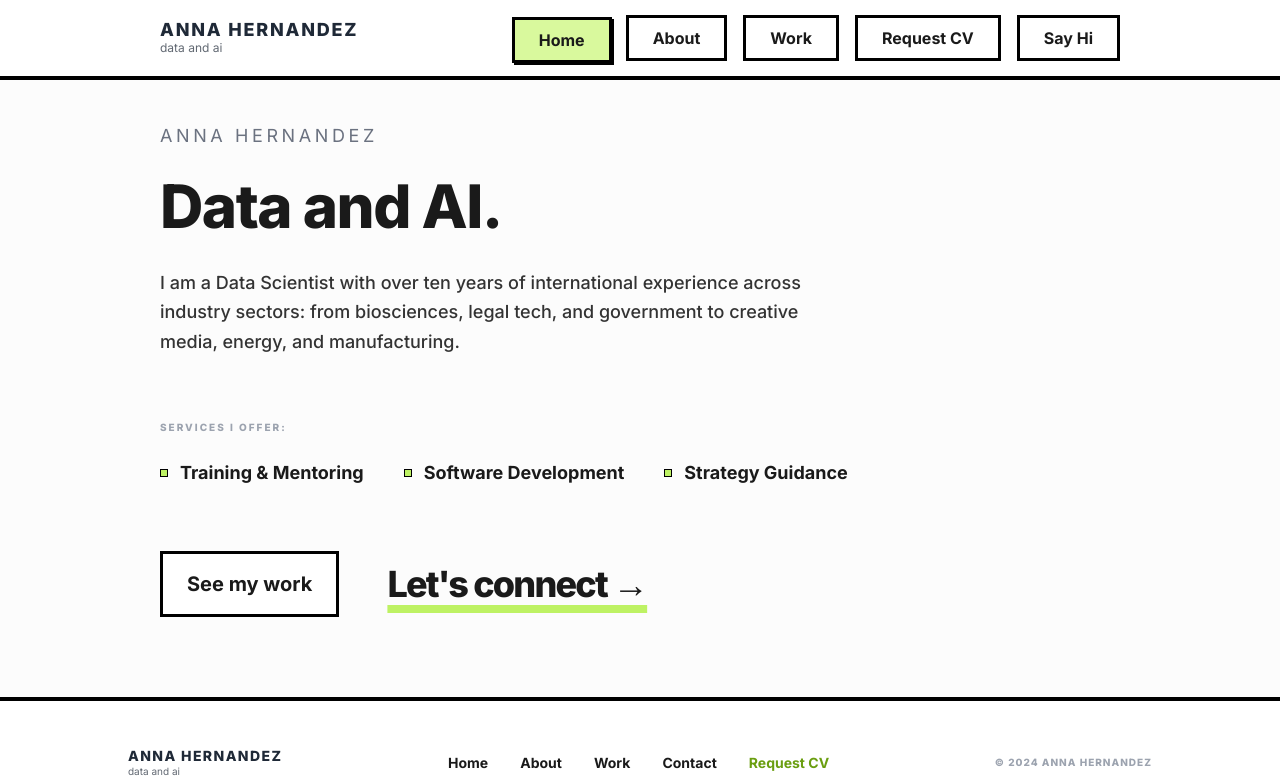
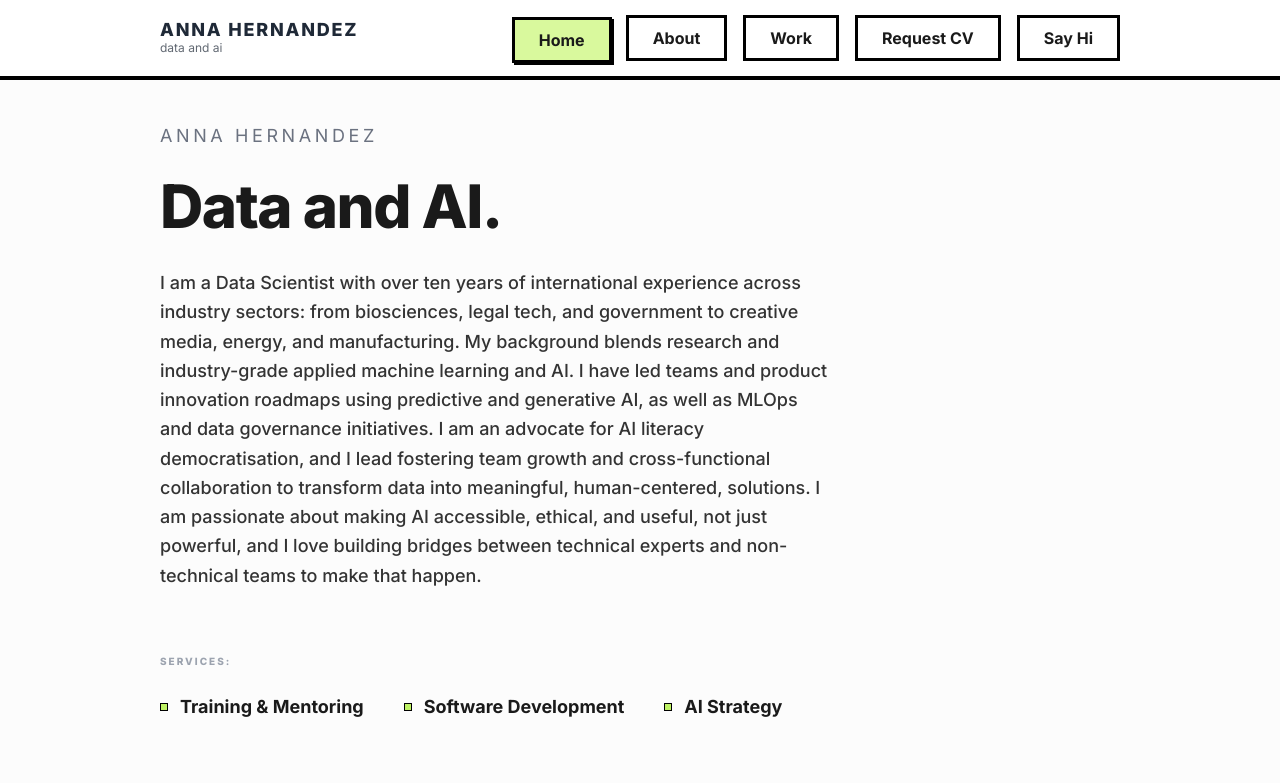
Before and after one commit to anna-hernandez/ai-professional-portfolio, a React (Vite) app: page / in a window 1280 px wide. Shown: the top 783 px of the page. Built offline with nearby package versions, Linux system fonts and the light colour scheme.

Commit message:
updated hero and contact blurbs

```diff
--- a/components/Contact.tsx
+++ b/components/Contact.tsx
@@ -24,8 +24,9 @@ const Contact: React.FC = () => {
               Let's talk.
             </h2>
             <div className="max-w-lg w-full">
-              <p className="text-lg md:text-xl font-bold mb-10 text-black leading-relaxed">
-                I'm always open to discussing new industrial projects, sustainability challenges, or speaking opportunities about human-centric data science.
+              <p className="text-lg md:text-xl mb-10 text-black leading-relaxed">
+                I'm always open to discussing new projects, and challenges, or speaking opportunities about human-centric data science.
+                Are you looking for personalised mentoring or training for your team on AI adoption or MLOps best practices?
               </p>
 
               {/* Centered LinkedIn icon relative to the paragraph block above */}
--- a/components/Hero.tsx
+++ b/components/Hero.tsx
@@ -21,16 +21,21 @@ const Hero: React.FC<HeroProps> = ({ onNavigate }) => {
         </h1>
         <p className="text-lg font-medium text-black/80 max-w-2xl leading-relaxed">
           I am a Data Scientist with over ten years of international experience across industry sectors: from biosciences, legal tech, and government to creative media, energy, and manufacturing.
+          My background blends research and industry-grade applied machine learning and AI.
+
+          I have led teams and product innovation roadmaps using predictive and generative AI, as well as MLOps and data governance initiatives. I am an advocate for AI literacy democratisation, and I lead fostering team growth and cross-functional collaboration to transform data into meaningful, human-centered, solutions.
+
+          I am passionate about making AI accessible, ethical, and useful, not just powerful, and I love building bridges between technical experts and non-technical teams to make that happen.
         </p>
       </div>
 
       {/* Services - Left Aligned */}
       <div className="w-full text-left mb-16">
-        <h3 className="text-[10px] font-black uppercase tracking-[0.2em] text-gray-400 mb-6">Services I offer:</h3>
+        <h3 className="text-[10px] font-black uppercase tracking-[0.2em] text-gray-400 mb-6">Services:</h3>
         <div className="flex flex-wrap justify-start gap-x-10 gap-y-4 text-lg font-bold">
           <span className="flex items-center gap-3"><span className="w-2 h-2 bg-[#bef264] border border-black"></span> Training & Mentoring</span>
           <span className="flex items-center gap-3"><span className="w-2 h-2 bg-[#bef264] border border-black"></span> Software Development</span>
-          <span className="flex items-center gap-3"><span className="w-2 h-2 bg-[#bef264] border border-black"></span> Strategy Guidance</span>
+          <span className="flex items-center gap-3"><span className="w-2 h-2 bg-[#bef264] border border-black"></span>AI Strategy</span>
         </div>
       </div>
 
```
